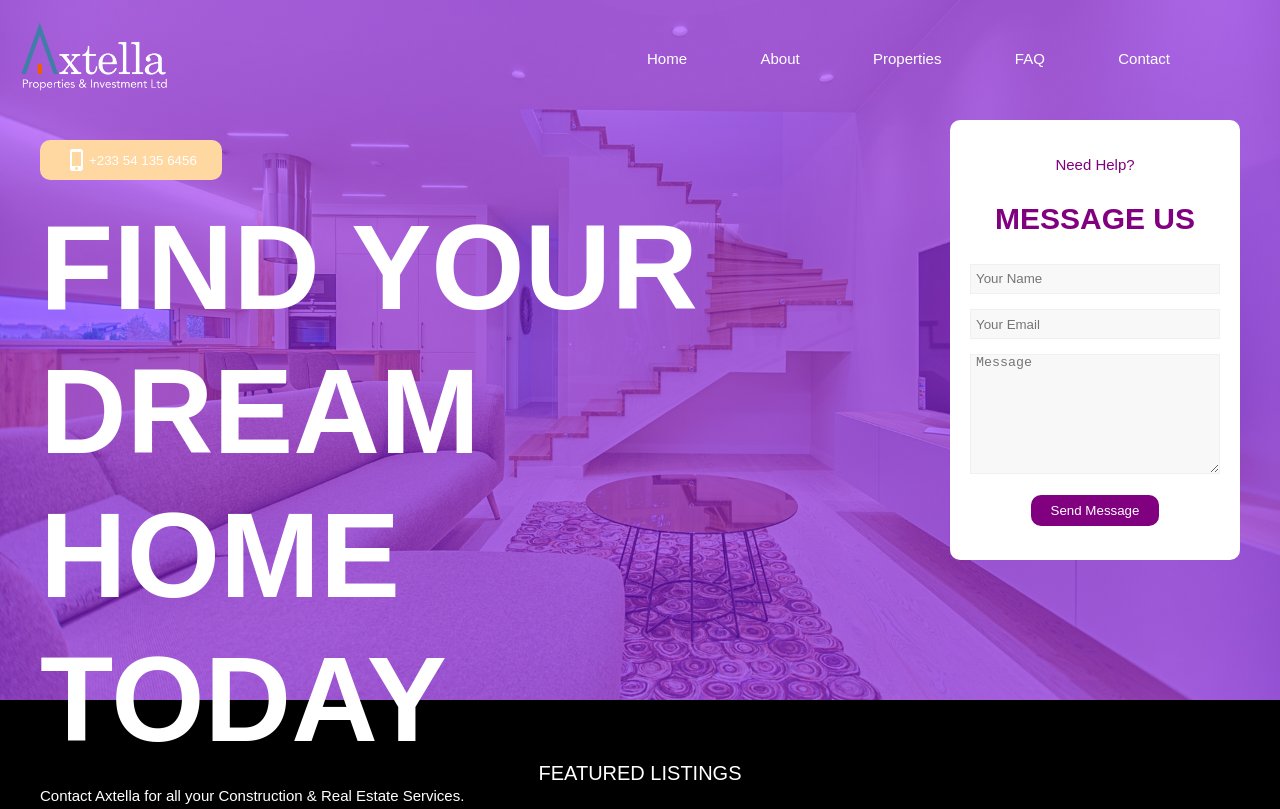
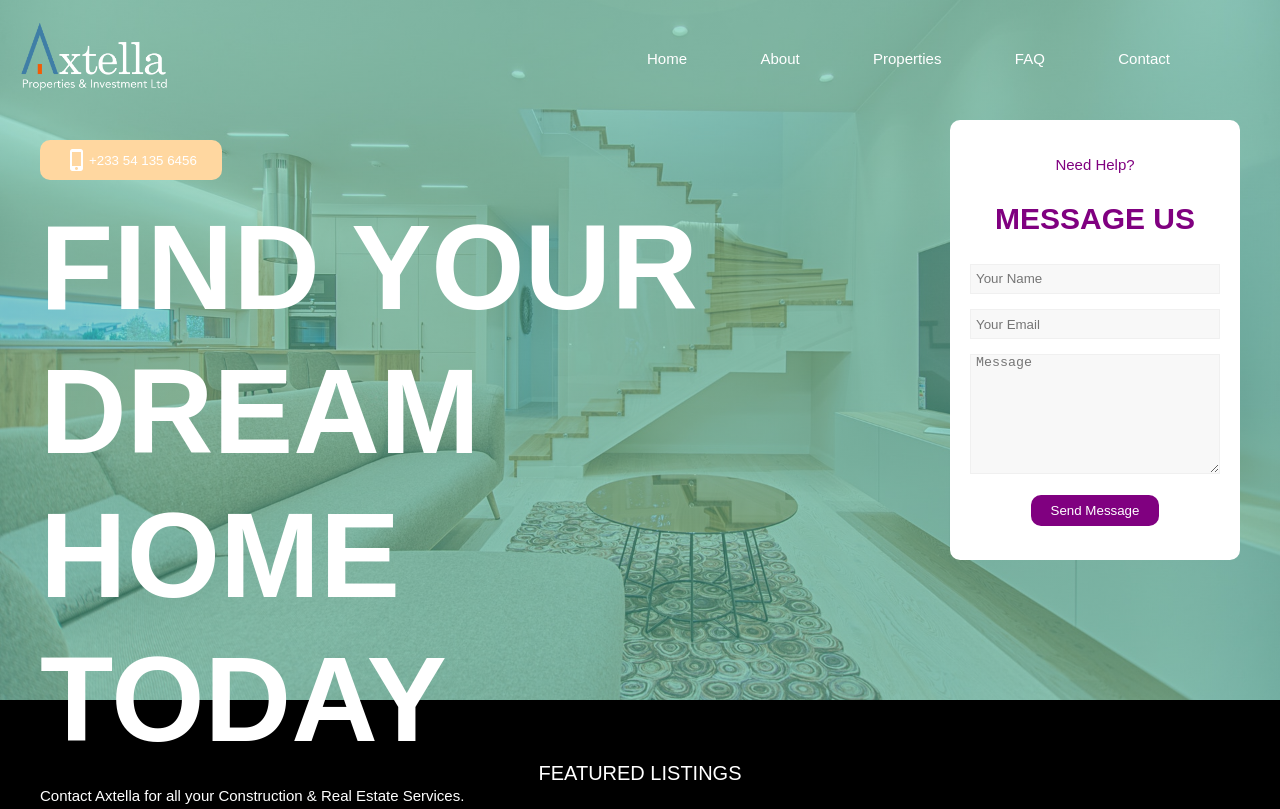
Before and after one commit to tosebikan/axtella, a Gatsby site: page / in a window 1280 px wide. Shown: the top 809 px of the page. Built offline with nearby package versions, Linux system fonts and the light colour scheme; Gatsby itself is replaced by a stand-in of ours.

```diff
--- a/src/components/layout.css
+++ b/src/components/layout.css
@@ -28,8 +28,8 @@
 
 .Hero{
   background: linear-gradient(
-      rgba(140, 20, 252, 0.55),
-      rgba(140, 20, 252, 0.55)
+      rgba(80, 189, 162, 0.55),
+      rgba(80, 189, 162, 0.55)
     ), url('../images/wallpaper1.jpg');
   height: 700px;
   background-size: cover;
```
